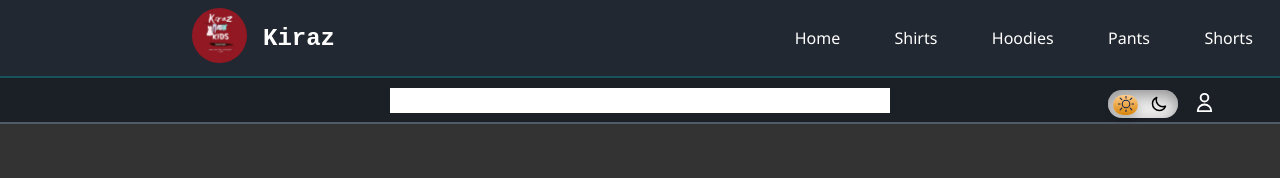
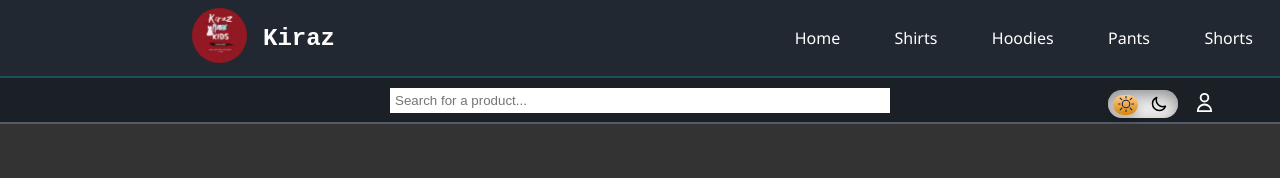
Before and after one commit to HasanOmar1/Kiraz, a React (Vite) app in the folder client/: page /bag in a window 1280 px wide. Shown: the top 178 px of the page. Built offline with nearby package versions, Linux system fonts and the light colour scheme; no server answers.

Commit message:
added placeholder to searchbar

```diff
--- a/client/src/components/SecondNavbar/SecondNavbar.tsx
+++ b/client/src/components/SecondNavbar/SecondNavbar.tsx
@@ -68,13 +68,13 @@ const SecondNavbar = () => {
     <div className="SecondNavbar">
       <div className="search-bar-container">
         <input
-          type="text"
+          type="search"
           value={searchInput}
           onChange={(e) => setSearchInput(e.target.value)}
+          placeholder="Search for a product..."
         />
-        {allClothes ? (
-          <>
-            {isResults && (
+
+        {allClothes && isResults && (
           <div className="search-results">
             {allClothes && getClothes && (
               <SearchInfo
@@ -84,10 +84,6 @@ const SecondNavbar = () => {
               />
             )}
           </div>
-            )}
-          </>
-        ) : (
-          <>asd</>
         )}
       </div>
       <div className="svgs-container">
```
Lines whose indentation alone changed are shown as unchanged.
